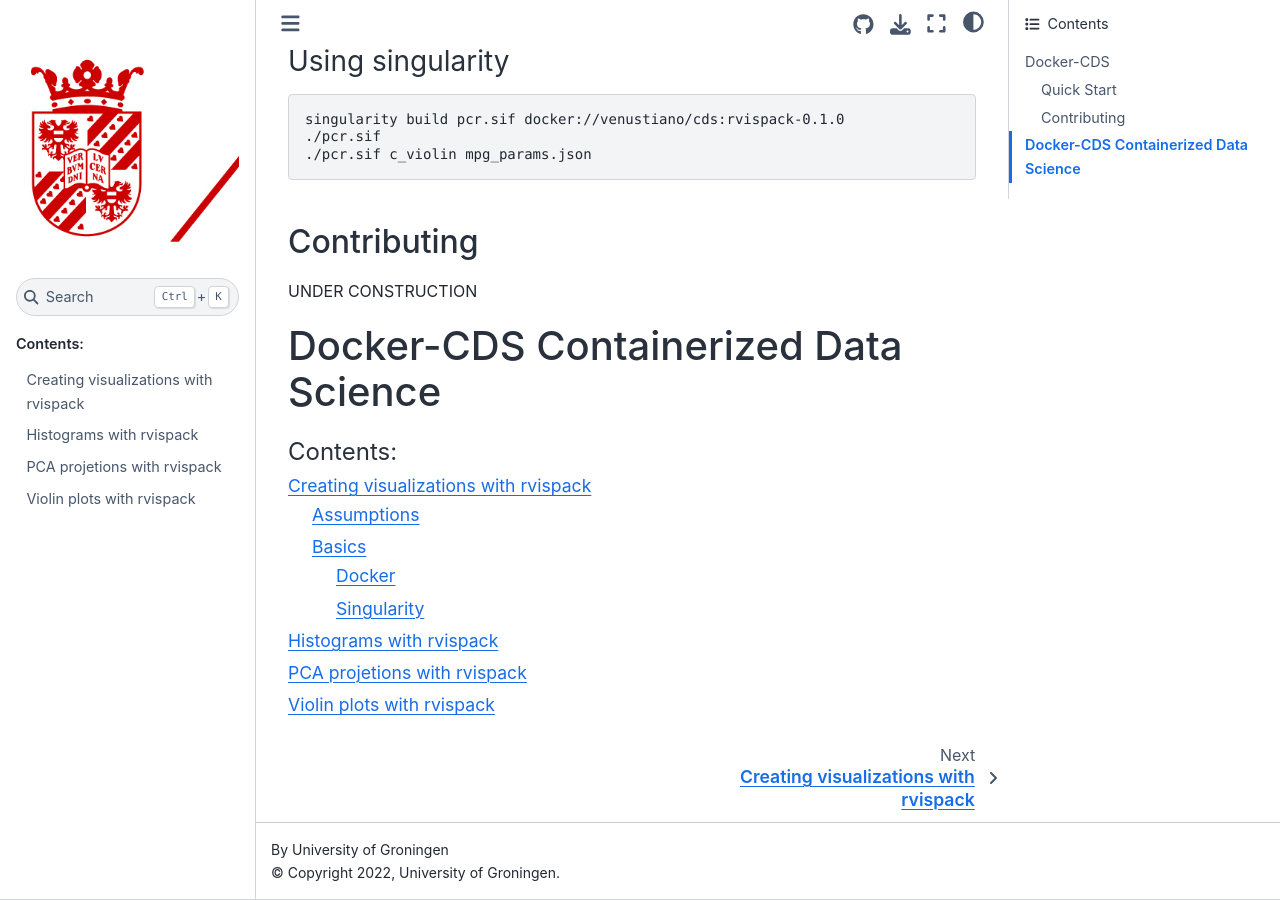
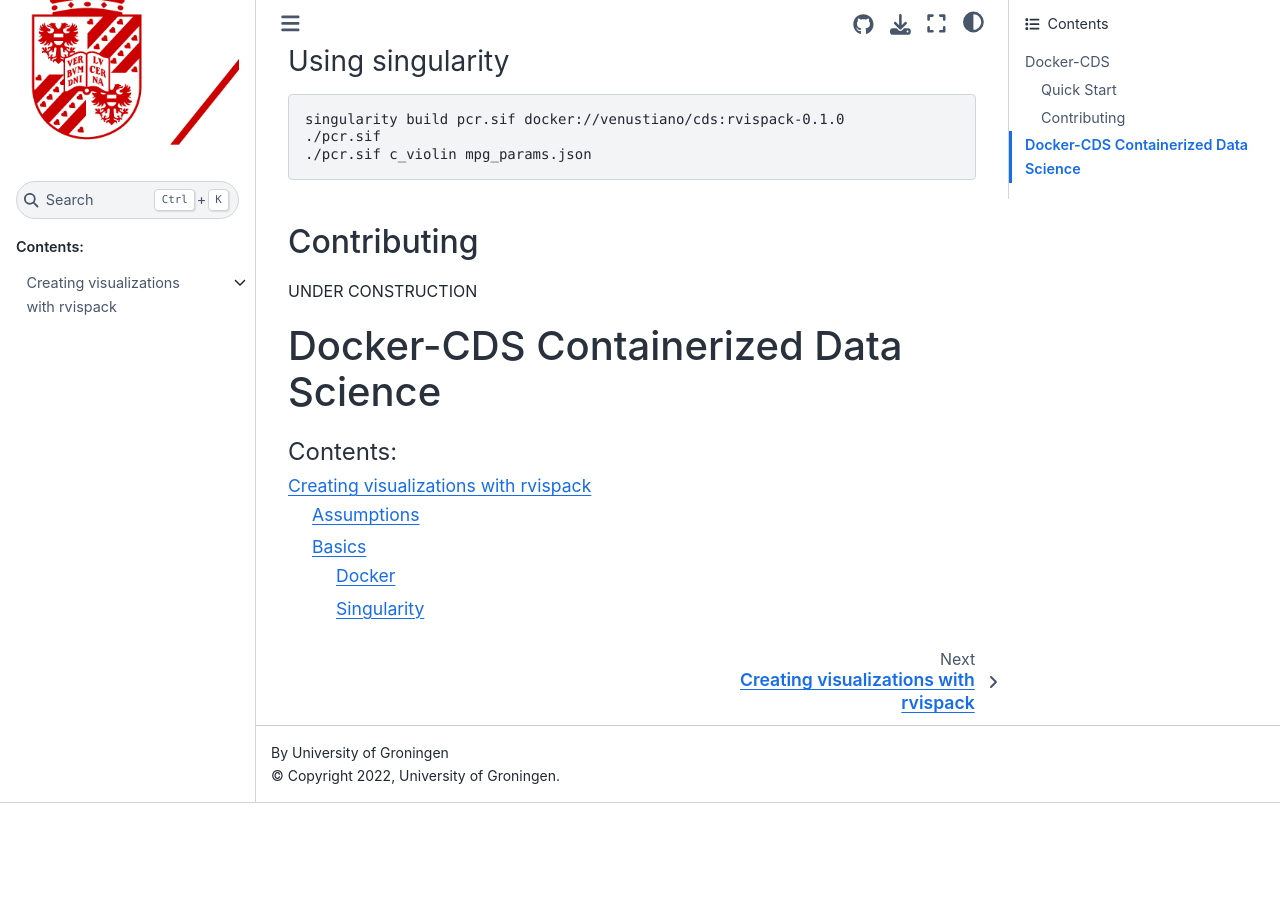
Before and after one commit to rijksuniversiteit-groningen/docker-cds, a Sphinx documentation site: the page built from docs/source/index.rst, in a window 1280 px wide and 900 px high, scrolled down 3571 px. Built offline with Sphinx 7.4.7 and the Sphinx Book theme 1.1.4, drawn with Linux system fonts in a browser that asks for light colours; after the commit the page ends 4374 px from its top, so only the background shows below that.

Commit message:
restructure documentation

```diff
--- a/docs/source/index.rst
+++ b/docs/source/index.rst
@@ -20,9 +20,12 @@
    :caption: Contents:
 
    visualization/rvispack/rvispack
-   visualization/rvispack/histograms
-   visualization/rvispack/pcaprojections
-   visualization/rvispack/violinplots
+
+..
+      visualization/rvispack/histograms
+
+	 visualization/rvispack/pcaprojections
+	 visualization/rvispack/violinplots
 
 
 .. Indices and tables
--- a/docs/source/visualization/rvispack/histograms.rst
+++ b/docs/source/visualization/rvispack/histograms.rst
@@ -1,2 +1,2 @@
-Histograms with rvispack
-========================
+Histograms
+----------
--- a/docs/source/visualization/rvispack/pcaprojections.rst
+++ b/docs/source/visualization/rvispack/pcaprojections.rst
@@ -1,2 +1,2 @@
-PCA projetions with rvispack
-=====================================
+PCA projetions
+--------------
--- a/docs/source/visualization/rvispack/rvispack.rst
+++ b/docs/source/visualization/rvispack/rvispack.rst
@@ -191,3 +191,9 @@
 .. todo::
 
    Write documentation for running `rvispack` visualizations using singularity.
+
+..  toctree::
+
+    histograms
+    pcaprojections
+    violinplots
--- a/docs/source/visualization/rvispack/violinplots.rst
+++ b/docs/source/visualization/rvispack/violinplots.rst
@@ -1,2 +1,2 @@
-Violin plots with rvispack
-=====================================
+Violin plots
+------------
```
